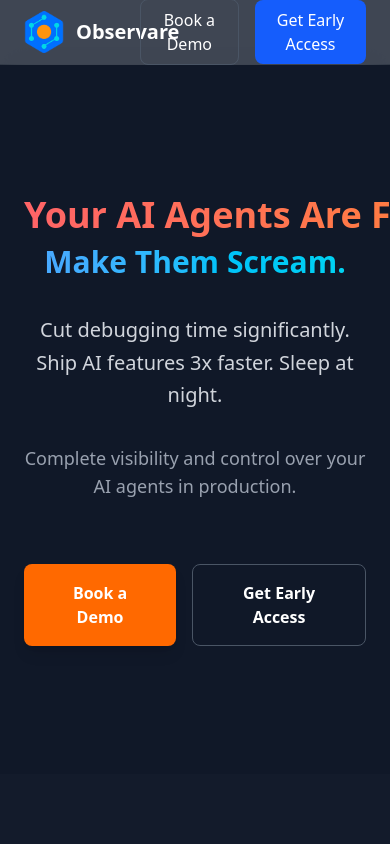
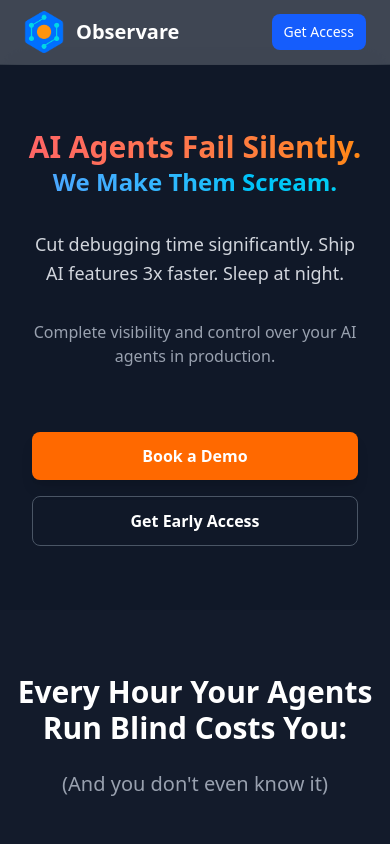
Before and after one commit to ObservareAI/observare.ai, a Next.js app: page / in a window 390 px wide. Shown: the top 844 px of the page. Built offline with nearby package versions, Linux system fonts and the light colour scheme.

Commit message:
fixes for mobile

```diff
--- a/src/app/page.tsx
+++ b/src/app/page.tsx
@@ -7,20 +7,26 @@ export default function Home() {
     <div className="min-h-screen bg-gray-900 text-white overflow-hidden">
 
       {/* Hero Section */}
-      <section className="relative px-6 py-32 mx-auto max-w-6xl">
+      <section className="relative px-4 sm:px-6 py-16 sm:py-24 md:py-32 mx-auto max-w-6xl">
         <div className="text-center space-y-8">
-          <h1 className="text-4xl md:text-6xl lg:text-7xl font-bold leading-tight">
-            <span className="bg-clip-text text-transparent bg-gradient-to-r from-red-400 to-orange-400 whitespace-nowrap">Your AI Agents Are Failing Silently.</span>
+          <h1 className="text-3xl sm:text-4xl md:text-6xl lg:text-7xl font-bold leading-tight">
+            <span className="bg-clip-text text-transparent bg-gradient-to-r from-red-400 to-orange-400 block sm:inline sm:whitespace-nowrap">
+              <span className="sm:hidden">AI Agents Fail Silently.</span>
+              <span className="hidden sm:inline">Your AI Agents Are Failing Silently.</span>
+            </span>
             <br className="hidden md:block" />
-            <span className="text-3xl md:text-5xl lg:text-6xl bg-clip-text text-transparent bg-gradient-to-r from-blue-400 to-cyan-400">We Make Them Scream.</span>
+            <span className="text-2xl sm:text-3xl md:text-5xl lg:text-6xl bg-clip-text text-transparent bg-gradient-to-r from-blue-400 to-cyan-400 block sm:inline">
+              <span className="sm:hidden">We Make Them Scream.</span>
+              <span className="hidden sm:inline">We Make Them Scream.</span>
+            </span>
           </h1>
-          <p className="text-xl md:text-2xl text-gray-300 max-w-4xl mx-auto leading-relaxed">
+          <p className="text-lg sm:text-xl md:text-2xl text-gray-300 max-w-4xl mx-auto leading-relaxed px-4">
             Cut debugging time significantly. Ship AI features 3x faster. Sleep at night.
           </p>
-          <p className="text-lg text-gray-400 max-w-3xl mx-auto">
+          <p className="text-base sm:text-lg text-gray-400 max-w-3xl mx-auto px-4">
             Complete visibility and control over your AI agents in production.
           </p>
-          <div className="flex justify-center space-x-4 pt-8">
+          <div className="flex flex-col sm:flex-row justify-center items-center gap-4 pt-8 px-4">
             <button
               onClick={() => {
                 console.log('Book a Demo clicked');
@@ -33,7 +39,7 @@ export default function Home() {
                 }
                 window.location.href = 'mailto:bseager21@gmail.com?subject=Demo Request - Observare&body=Hi Brandon,%0D%0A%0D%0AI would like to schedule a demo of Observare.%0D%0A%0D%0ACompany:%0D%0AUse Case:%0D%0APreferred Time:%0D%0A%0D%0AThanks!';
               }}
-              className="px-8 py-4 bg-orange-500 hover:bg-orange-600 text-white font-semibold rounded-lg transition-colors duration-200 shadow-lg"
+              className="w-full sm:w-auto px-6 sm:px-8 py-3 sm:py-4 bg-orange-500 hover:bg-orange-600 text-white font-semibold rounded-lg transition-colors duration-200 shadow-lg text-center"
             >
               Book a Demo
             </button>
@@ -49,7 +55,7 @@ export default function Home() {
                 }
                 window.open('https://tally.so/r/mKKoaA', '_blank');
               }}
-              className="px-8 py-4 border border-gray-600 hover:border-gray-500 text-white font-semibold rounded-lg transition-colors duration-200"
+              className="w-full sm:w-auto px-6 sm:px-8 py-3 sm:py-4 border border-gray-600 hover:border-gray-500 text-white font-semibold rounded-lg transition-colors duration-200 text-center"
             >
               Get Early Access
             </button>
@@ -58,8 +64,8 @@ export default function Home() {
       </section>
 
       {/* Pain Points Section */}
-      <section className="py-24 bg-gray-800/20">
-        <div className="px-6 mx-auto max-w-6xl">
+      <section className="py-16 sm:py-24 bg-gray-800/20">
+        <div className="px-4 sm:px-6 mx-auto max-w-6xl">
           <div className="text-center mb-20">
             <h2 className="text-3xl md:text-5xl font-bold mb-6 text-white">
               Every Hour Your Agents Run Blind Costs You:
--- a/src/components/Navigation.tsx
+++ b/src/components/Navigation.tsx
@@ -23,7 +23,7 @@ export default function Navigation() {
           </Link>
 
           {/* Navigation Links - Ready for future pages */}
-          <div className="flex items-center space-x-4">
+          <div className="hidden md:flex items-center space-x-4">
             {/* Add navigation links here as you create more pages
             <Link href="/features" className="text-gray-300 hover:text-white transition-colors">
               Features
@@ -75,6 +75,27 @@ export default function Navigation() {
             </button>
           </div>
 
+          {/* Mobile CTA button */}
+          <div className="md:hidden">
+            <button
+              onClick={() => {
+                console.log('Get Early Access (mobile nav) clicked');
+                if (typeof window !== 'undefined' && 'gtag' in window) {
+                  // eslint-disable-next-line @typescript-eslint/no-explicit-any
+                  (window as any).gtag('event', 'click', {
+                    event_category: 'CTA',
+                    event_label: 'Get Early Access - Mobile Navigation'
+                  });
+                }
+                window.open('https://tally.so/r/mKKoaA', '_blank');
+              }}
+              aria-label="Get early access to Observare"
+              className="px-3 py-2 bg-blue-600 text-white text-sm rounded-lg hover:bg-blue-700 transition-colors"
+            >
+              Get Access
+            </button>
+          </div>
+
           {/* Mobile menu button - ready for future implementation */}
           {/* Commented out until we have more pages
           <button className="md:hidden p-2 text-gray-300 hover:text-white">
```
